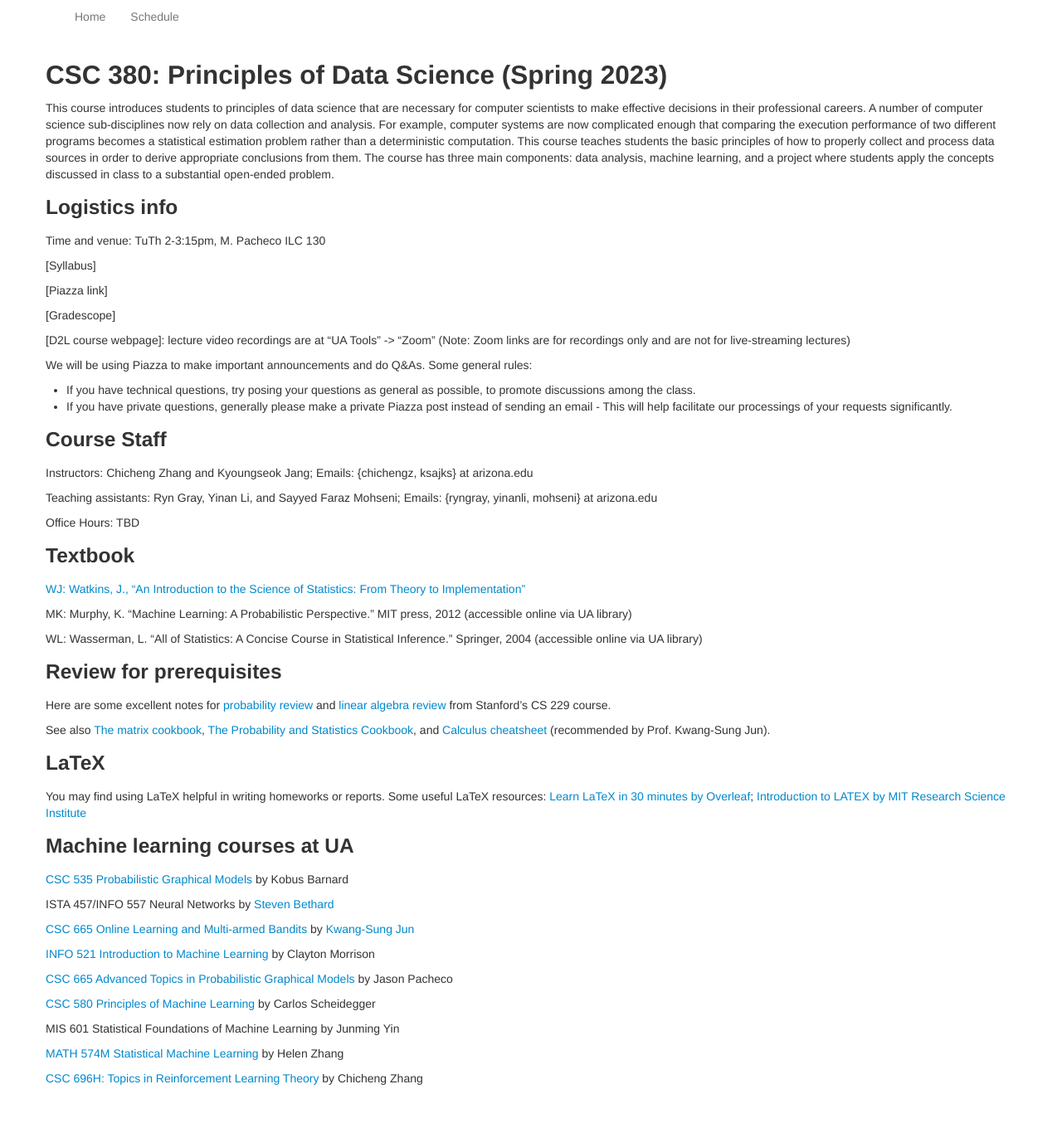
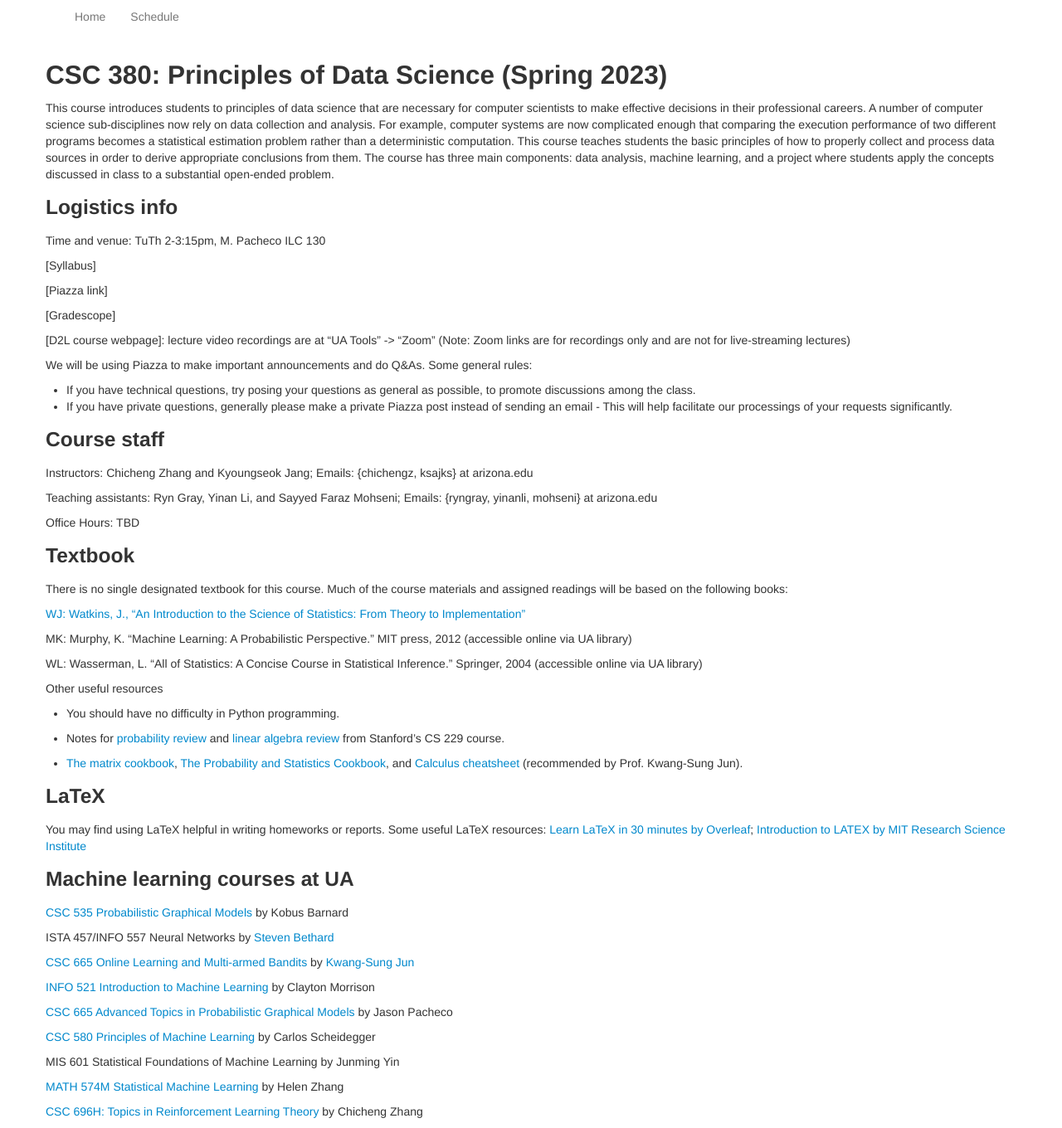
Before and after one commit to zcc1307/csc380-sp22, a Jekyll site: the page built from index.md, in a window 1280 px wide. Shown: the whole page at 83% size. Built offline with Jekyll 4.4.1, drawn with Linux system fonts in a browser that asks for light colours; before the commit the page ends 1320 px from its top, so only the background shows below that.

Commit message:
Update index.md

```diff
--- a/index.md
+++ b/index.md
@@ -38,7 +38,7 @@ We will be using Piazza to make important announcements and do Q&As. Some genera
   This will help facilitate our processings of your requests significantly.
 
 
-### Course Staff
+### Course staff
 
 Instructors: Chicheng Zhang and Kyoungseok Jang; Emails: {chichengz, ksajks} at arizona.edu
 
@@ -48,6 +48,8 @@ Office Hours: TBD
 
 ### Textbook
 
+There is no single designated textbook for this course. Much of the course materials and assigned readings will be based on the following books:
+
 [WJ: Watkins, J., "An Introduction to the Science of Statistics: From Theory to Implementation"](https://www.math.arizona.edu/~jwatkins/statbook.pdf)
 
 MK: Murphy, K. "Machine Learning: A Probabilistic Perspective." MIT press, 2012 (accessible online via UA library)
@@ -55,11 +57,13 @@ MK: Murphy, K. "Machine Learning: A Probabilistic Perspective." MIT press, 2012
 WL: Wasserman, L. "All of Statistics: A Concise Course in Statistical Inference." Springer, 2004 (accessible online via UA library)
 
 
-### Review for prerequisites
+Other useful resources
 
-Here are some excellent notes for [probability review](http://cs229.stanford.edu/section/cs229-prob.pdf) and [linear algebra review](http://cs229.stanford.edu/section/cs229-linalg.pdf) from Stanford's CS 229 course.
+- You should have no difficulty in Python programming.
 
-See also [The matrix cookbook](https://www.math.uwaterloo.ca/~hwolkowi/matrixcookbook.pdf), [The Probability and Statistics Cookbook](http://statistics.zone/), and [Calculus cheatsheet](https://tutorial.math.lamar.edu/pdf/calculus_cheat_sheet_all.pdf) (recommended by Prof. Kwang-Sung Jun).
+- Notes for [probability review](http://cs229.stanford.edu/section/cs229-prob.pdf) and [linear algebra review](http://cs229.stanford.edu/section/cs229-linalg.pdf) from Stanford's CS 229 course.
+
+- [The matrix cookbook](https://www.math.uwaterloo.ca/~hwolkowi/matrixcookbook.pdf), [The Probability and Statistics Cookbook](http://statistics.zone/), and [Calculus cheatsheet](https://tutorial.math.lamar.edu/pdf/calculus_cheat_sheet_all.pdf) (recommended by Prof. Kwang-Sung Jun).
 
 
 ### LaTeX
```
